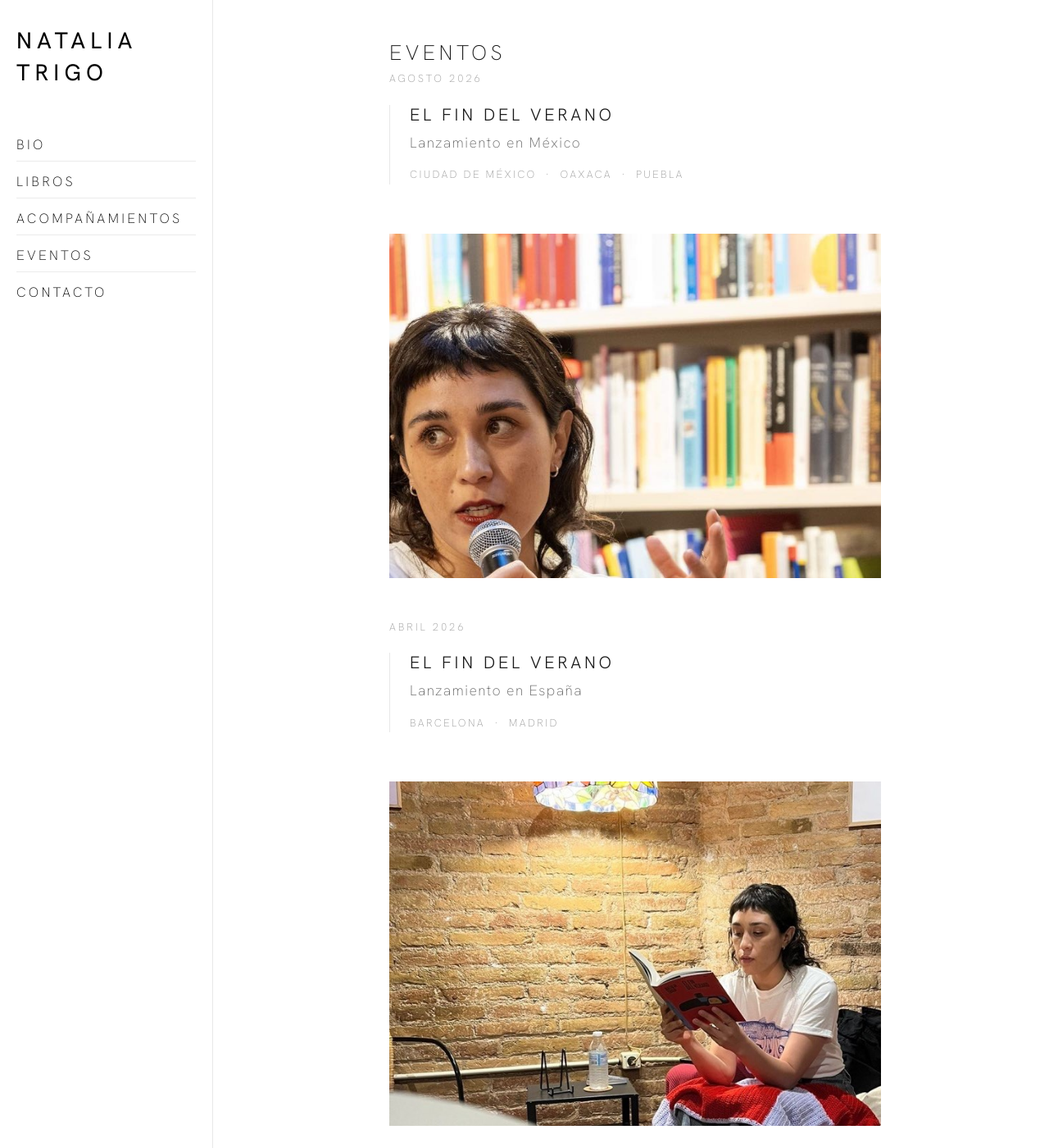
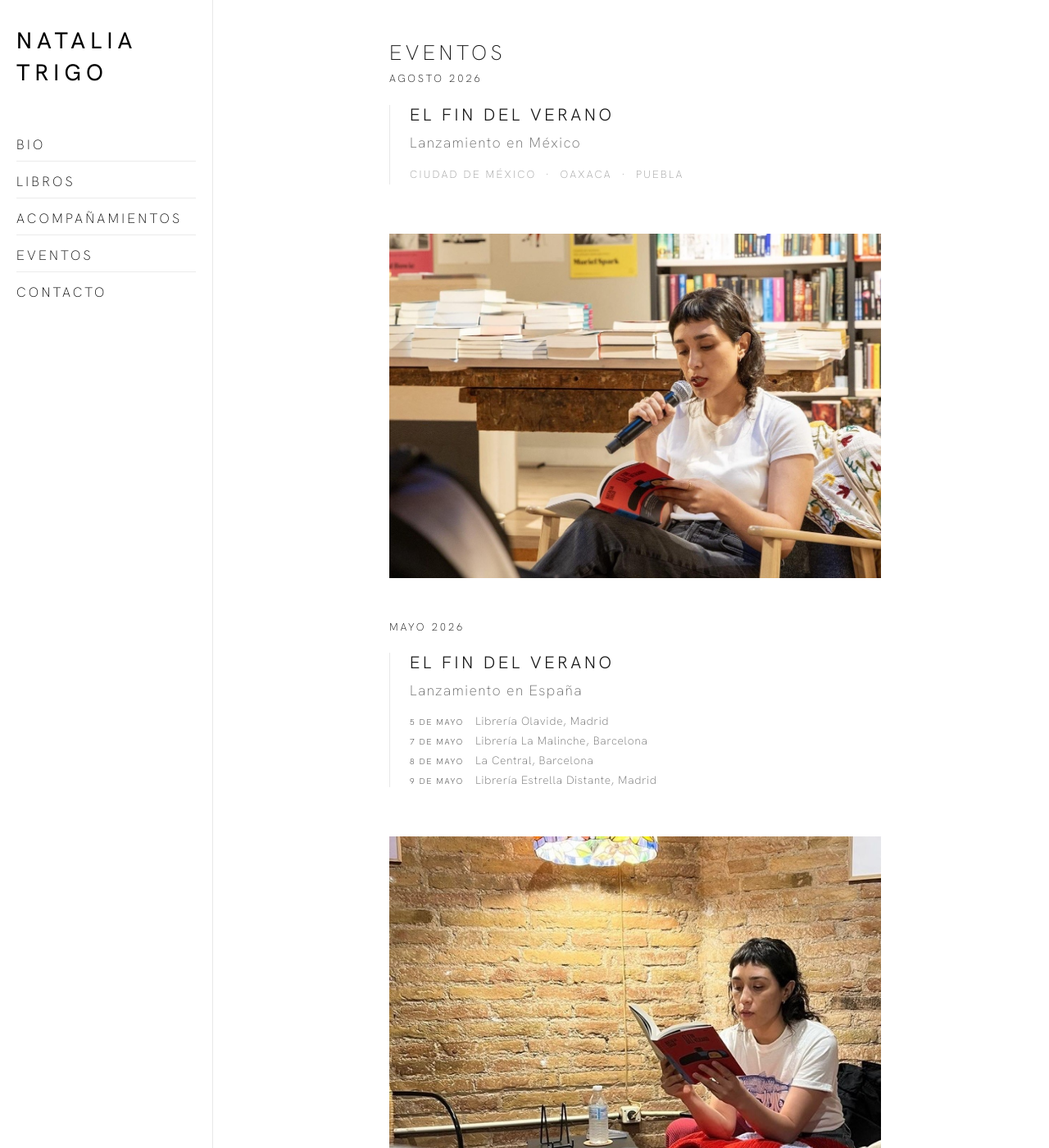
Before and after one commit to nat-duble/nataliatrigo.com, a Jekyll site: the page built from pages/events.md, in a window 1280 px wide and 1400 px high. Shown: the whole window at 82% size. Built offline with Jekyll 4.4.1, drawn with Linux system fonts in a browser that asks for light colours; nearby versions of some CDN libraries.

Commit message:
Improve contact and events pages
- Redesign contact with large email + context label
- Add venue/date details to Spain launch events
- Swap in higher-quality Barcelona event photo
- Event period labels now black; date styling refined

```diff
--- a/_sass/_page.scss
+++ b/_sass/_page.scss
@@ -64,6 +64,32 @@
     flex: 1;
   }
 
+  .contact-block {
+    margin-bottom: 60px;
+  }
+
+  .contact-label {
+    font-size: 11px;
+    letter-spacing: 0.22em;
+    text-transform: uppercase;
+    color: #999;
+    margin: 0 0 20px;
+  }
+
+  .contact-email {
+    display: block;
+    font-size: 1.6rem;
+    font-weight: 300;
+    letter-spacing: 0.08em;
+    color: #1a1a1a;
+    text-decoration: none;
+    line-height: 1.2;
+
+    &:hover {
+      color: #b5451b;
+    }
+  }
+
   .dog-photo {
     display: block;
     width: 100%;
@@ -77,7 +103,7 @@
     max-width: 100%;
     height: 420px;
     object-fit: cover;
-    object-position: left top;
+    object-position: center top;
     display: block;
     margin: 0 0 48px;
 
@@ -94,7 +120,7 @@
     font-size: 13px;
     letter-spacing: 0.22em;
     text-transform: uppercase;
-    color: #999;
+    color: #000;
     margin: 0 0 20px;
   }
 
@@ -127,6 +153,28 @@
     margin: 0;
   }
 
+  .event-dates {
+    list-style: none;
+    margin: 0;
+    padding: 0;
+
+    li {
+      font-size: 0.85rem;
+      font-weight: 200;
+      color: #666;
+      letter-spacing: 0.06em;
+      margin-bottom: 6px;
+    }
+  }
+
+  .event-date {
+    font-size: 10px;
+    letter-spacing: 0.18em;
+    text-transform: uppercase;
+    color: #1a1a1a;
+    margin-right: 10px;
+  }
+
   article {
     font-family: $display-font-family;
     font-weight: 200;
--- a/pages/events.md
+++ b/pages/events.md
@@ -16,11 +16,16 @@
 <img src="/assets/img/evento-barcelona-2.jpg" alt="Presentación Barcelona" class="event-photo">
 
 <div class="event-section">
-  <p class="event-period">Abril 2026</p>
+  <p class="event-period">Mayo 2026</p>
   <div class="event">
     <h2 class="event-title">El fin del verano</h2>
     <p class="event-subtitle">Lanzamiento en España</p>
-    <p class="event-cities">Barcelona &nbsp;·&nbsp; Madrid</p>
+    <ul class="event-dates">
+      <li><span class="event-date">5 de mayo</span> Librería Olavide, Madrid</li>
+      <li><span class="event-date">7 de mayo</span> Librería La Malinche, Barcelona</li>
+      <li><span class="event-date">8 de mayo</span> La Central, Barcelona</li>
+      <li><span class="event-date">9 de mayo</span> Librería Estrella Distante, Madrid</li>
+    </ul>
   </div>
 </div>
 
```
Also changed, not shown: pages/contact.md (+4 -1 lines), assets/img/evento-barcelona-2.jpg.
